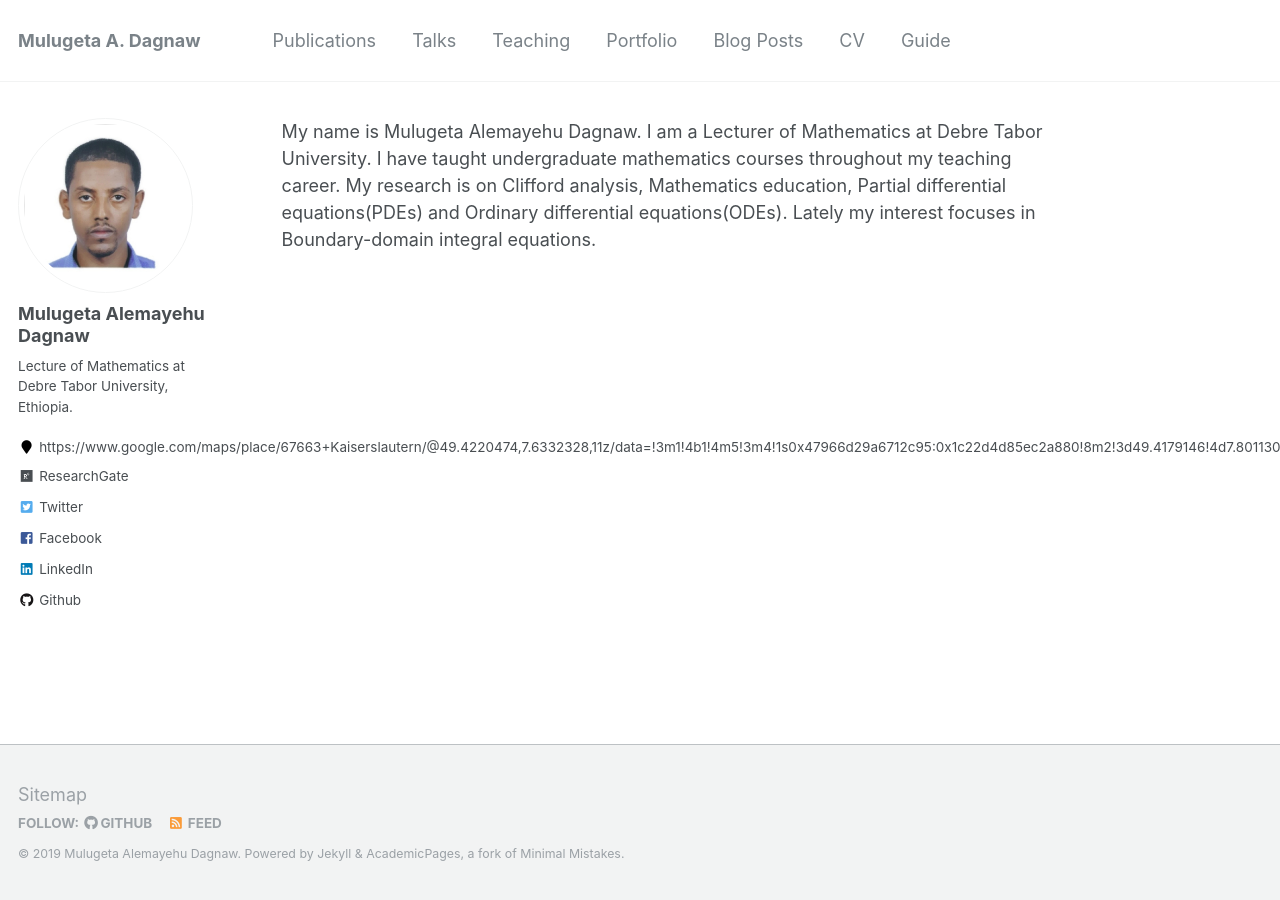
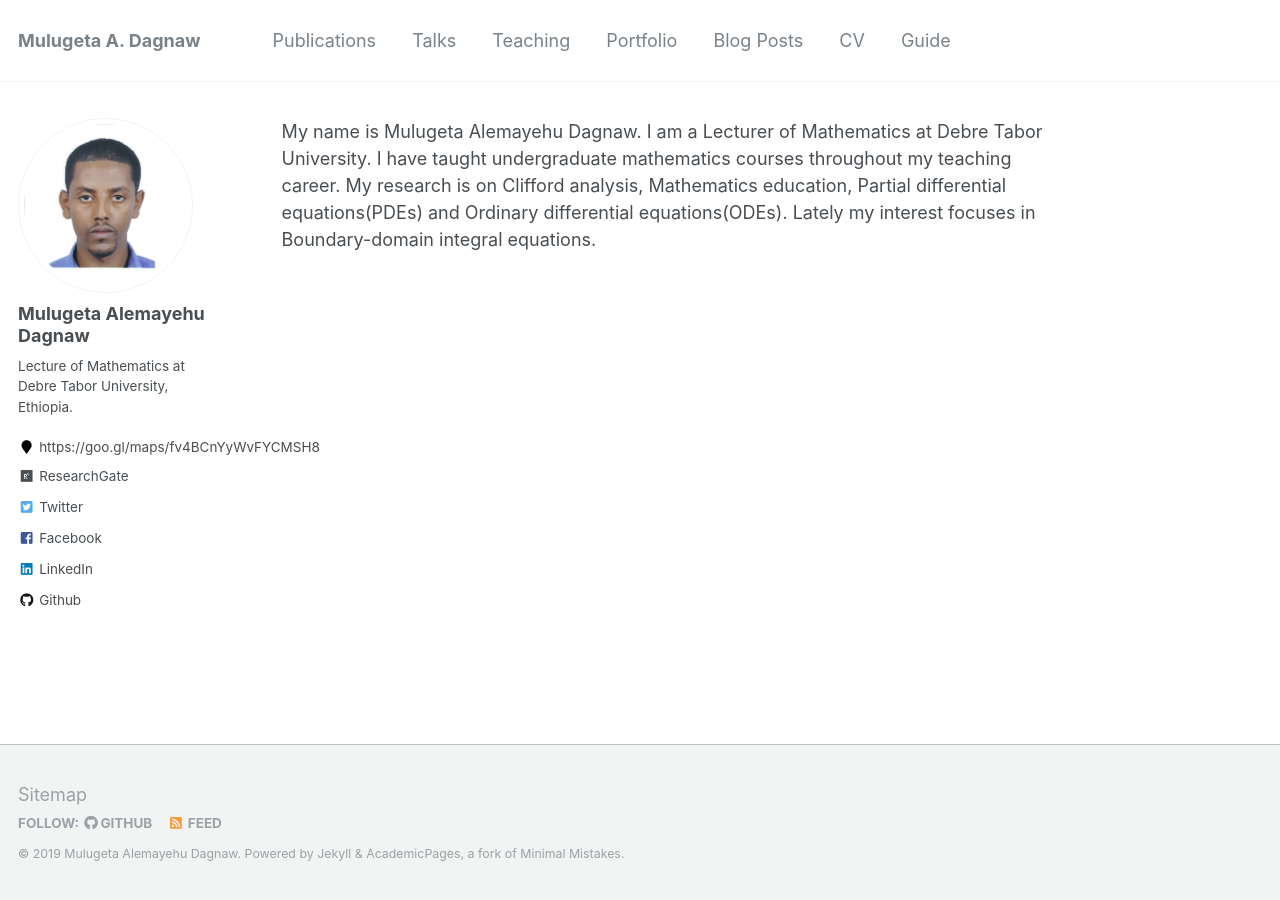
Before and after one commit to muledagnaw/muledagnaw.github.io, a Jekyll site: the page built from _pages/about.md, in a window 1280 px wide. Built offline with Jekyll 4.4.1, drawn with Linux system fonts in a browser that asks for light colours; part of the change alters nothing that is shown.

Commit message:
location is changed well

```diff
--- a/_config.yml
+++ b/_config.yml
@@ -83,7 +83,7 @@ author:
   name             : "Mulugeta Alemayehu Dagnaw"
   avatar           : "mule.png"
   bio              :  "Lecture of Mathematics at Debre Tabor University, Ethiopia."
-  location         : "https://www.google.com/maps/place/67663+Kaiserslautern/@49.4220474,7.6332328,11z/data=!3m1!4b1!4m5!3m4!1s0x47966d29a6712c95:0x1c22d4d85ec2a880!8m2!3d49.4179146!4d7.8011308"
+  location         : "https://goo.gl/maps/fv4BCnYyWvFYCMSH8"
   employer         :
   pubmed           : #"https://www.ncbi.nlm.nih.gov/pubmed/?term=john+snow"
   googlescholar    : #"http://yourfullgooglescholarurl.com"
```
